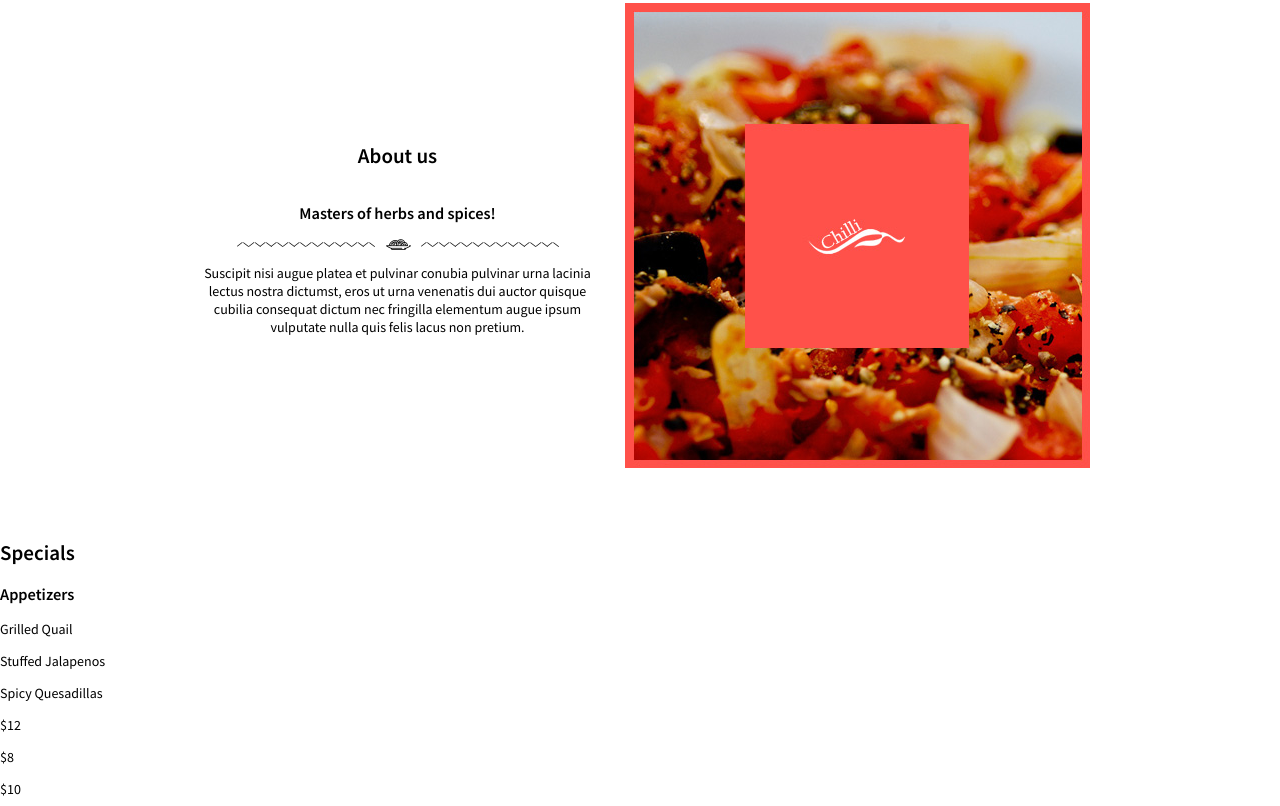
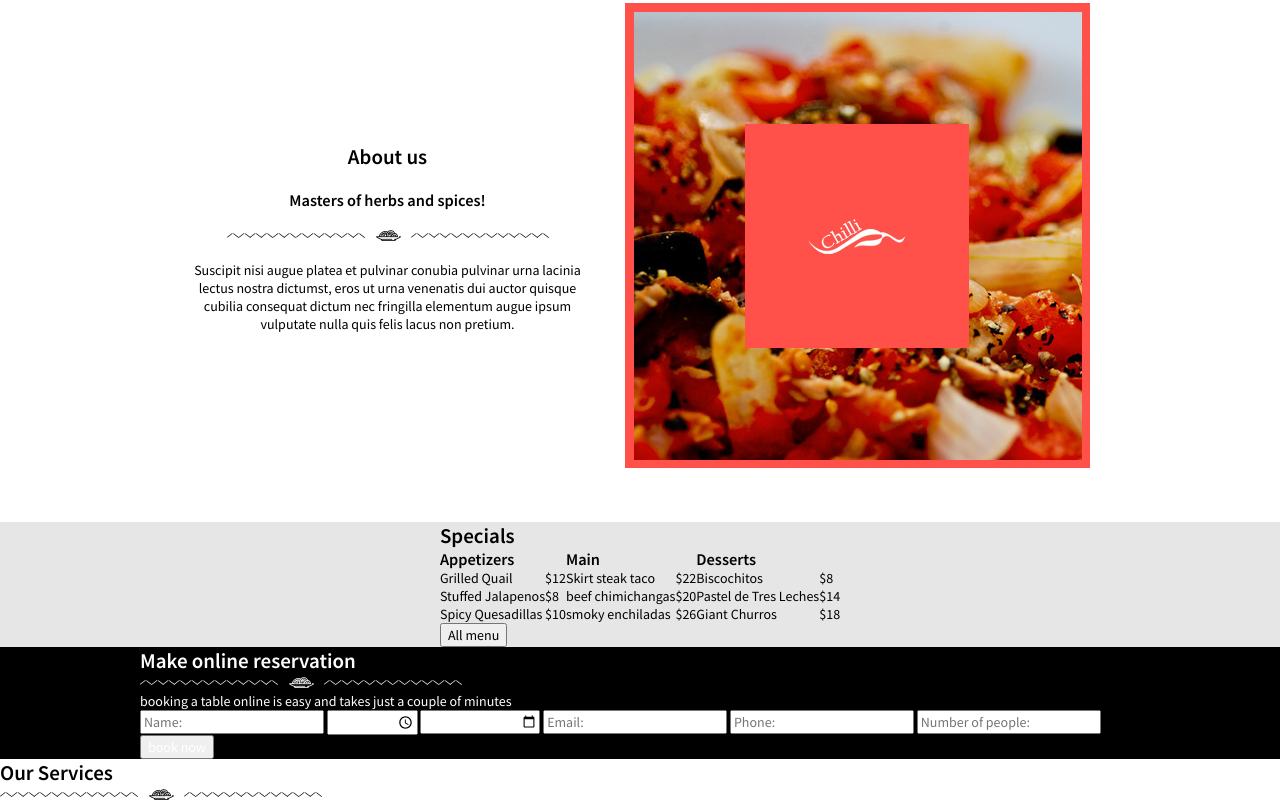
Before and after one commit to Olcatsy/restaurant, a website: page home.html in a window 1280 px wide. Shown: the part 607-1413 px from the top of the page. Drawn offline with Linux system fonts and the light colour scheme; a web font is replaced by a local one.

Commit message:
Minor styling on the homepage

```diff
--- a/home.html
+++ b/home.html
@@ -142,6 +142,8 @@
 
 							<h3 class="specials__course-title">Appetizers</h3>
 
+							<div class="specials__course-inner">
+
 								<div class="specials__course-left">
 									<p class="specials__dish">Grilled Quail</p>
 									<p class="specials__dish">Stuffed Jalapenos</p>
@@ -155,11 +157,14 @@
 								</div>
 
 							</div>
+						</div>
 
 						<!-- SPECIALS - mains-->
 						<div class="specials__course">
 
 							<h3 class="specials__course-title">Main</h3>
+
+							<div class="specials__course-inner">
 
 								<div class="specials__course-left">
 									<p class="specials__dish">Skirt steak taco</p>
@@ -174,11 +179,14 @@
 								</div>
 
 							</div>
+						</div>
 
 						<!-- SPECIALS - desserts-->
 						<div class="specials__course">
 
 							<h3 class="specials__course-title">Desserts</h3>
+
+							<div class="specials__course-inner">
 
 								<div class="specials__course-left">
 									<p class="specials__dish">Biscochitos</p>
@@ -194,15 +202,16 @@
 
 							</div>
 						</div>
+					</div>
 
 					<button class="specials__button" type="button">All menu</button>
 
 				</div>
 
-				<!--SPECIALS -
-
-				Cutlery -->
-				<div class="specials__cutlery"></div>
+				<!--SPECIALS - Cutlery -->
+				<div class="specials__cutlery">
+					<div class="specials__cutlery-outer-container"></div>
+				</div>
 
 			</div>
 		</section>
--- a/sass/_normalize.scss
+++ b/sass/_normalize.scss
@@ -135,9 +135,8 @@ dfn {
  * contexts in Firefox 4+, Safari, and Chrome.
  */
 
-h1 {
-  font-size: 2em;
-  margin: 0.67em 0;
+h1, h2, h3, h4, h5, h6, p {
+  margin: 0;
 }
 
 /**
--- a/sass/helpers/_placeholders.scss
+++ b/sass/helpers/_placeholders.scss
@@ -23,8 +23,11 @@
   padding-right:20px;*/
 }
 
-%centered-text {
+%centered-flex {
   justify-content: center;
   align-items: center;
+}
+
+%centered-text {
   text-align: center;
 }
--- a/sass/helpers/_variables.scss
+++ b/sass/helpers/_variables.scss
@@ -3,6 +3,7 @@
 $black: hsla(0,0,00,1);
 $black-transparent: hsla(0,0,0,0.7);
 $light-grey: hsla(0,0,81,1);
+$lightest-grey: (#e6e6e6);
 $white: hsla(0,0,100,1);
 $red: hsla(2, 100, 65, 1);
 $dark-red: hsla(2, 100, 34, 1);
--- a/sass/layout/_home.scss
+++ b/sass/layout/_home.scss
@@ -6,9 +6,8 @@
   color: white;
 
   @extend %flexbox-column;
+  @extend %centered-flex;
   @extend %centered-text;
-  /*align-content: center;
-  text-align: center;*/
 
   &__outer-container {
     @extend %outer-container;
@@ -77,32 +76,72 @@
   /* ABOUT - Left */
   &__left {
     @extend %flexbox-column;
+    @extend %centered-flex;
     @extend %centered-text;
 
-    margin-right: 10px;
+    margin-right: 20px;
   }
 
+  /*It's probably best to turn this into a mixin */
+  &__underline {
+    margin: 20px auto;
+  }
+
+  &__title {
+    margin-bottom: 20px;
+  }
+
+  /* ABOUT - Right */
   &__right {
-    margin-left: 10px;
+    margin-left: 20px;
   }
+
+  &_img {
+    max-width: 456px;
+  }
+}
+
+
+
+/* 3. SPECIALS */
+.specials {
+  background-color: $lightest-grey;
+  background-image: ('../assets/home/specials-border.png');
+
+  &__outer-container {
+    @extend %outer-container;
+    display: flex;
+    @extend %centered-flex;
+  }
+
+  &__inner-container {
+    @extend %flexbox-row;
+  }
+
+  &__course-inner {
+    @extend %flexbox-row;
+  }
+
+  /* SPECIALS - Cutlery background ARGHHH*/
+  /*&__cutlery {
+    height: 255px;
+    background-image: ('..\assets\home\cutlery.png');
+    background-color: $lightest-grey;
+  }*/
 
 }
 
 
 
+/* 4. RESERVATIONS */
+.reservations {
+  background-color: $black;
+  color: $white;
 
-
-
-/* 3. SPECIALS */
-
-
-
-
-
-
-
-/* 4. RESERVATIONS */
-
+  &__outer-container {
+    @extend %outer-container;
+  }
+}
 
 
 
```
Also changed, not shown: css/main.css. Lines whose indentation alone changed are shown as unchanged.
